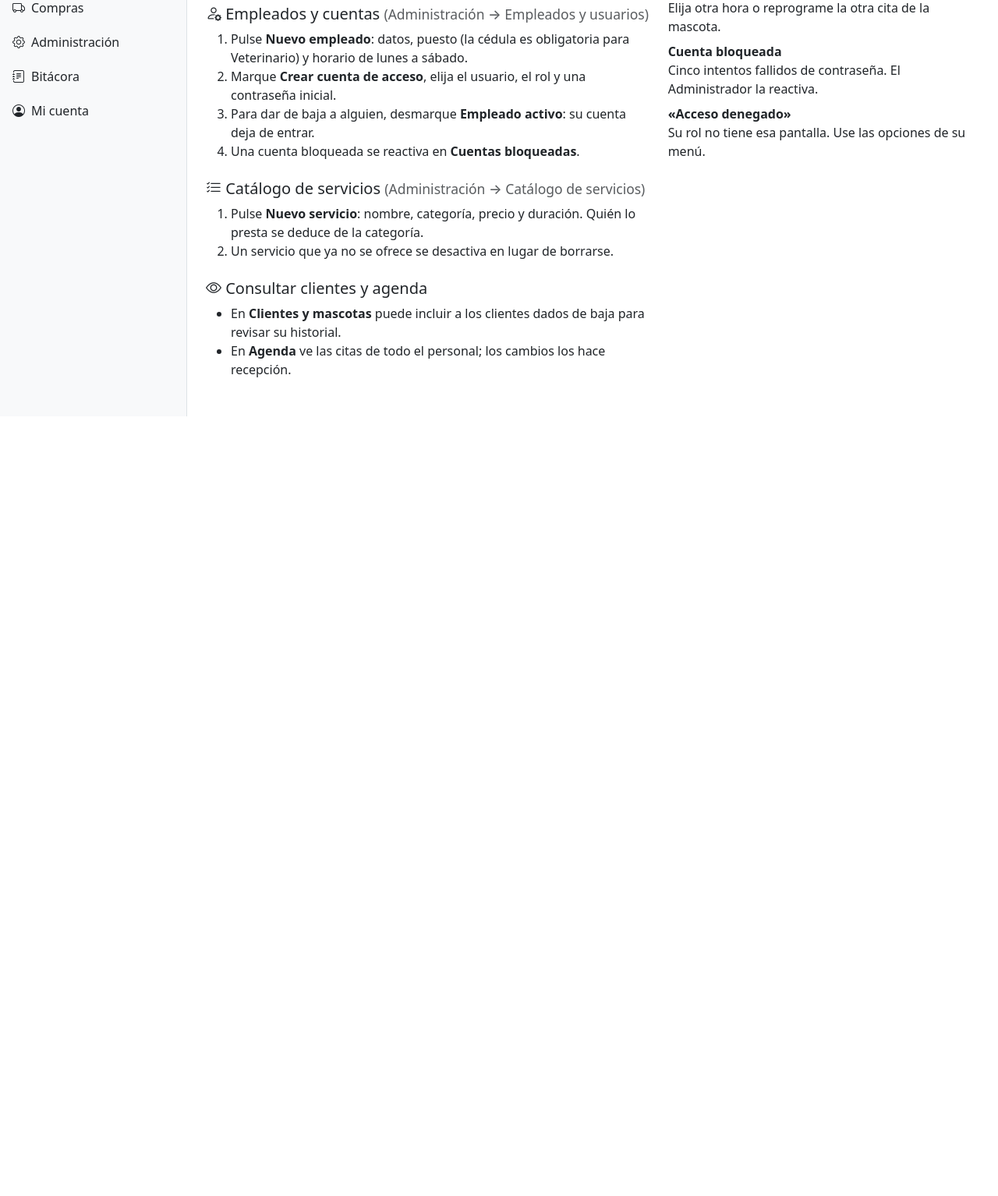
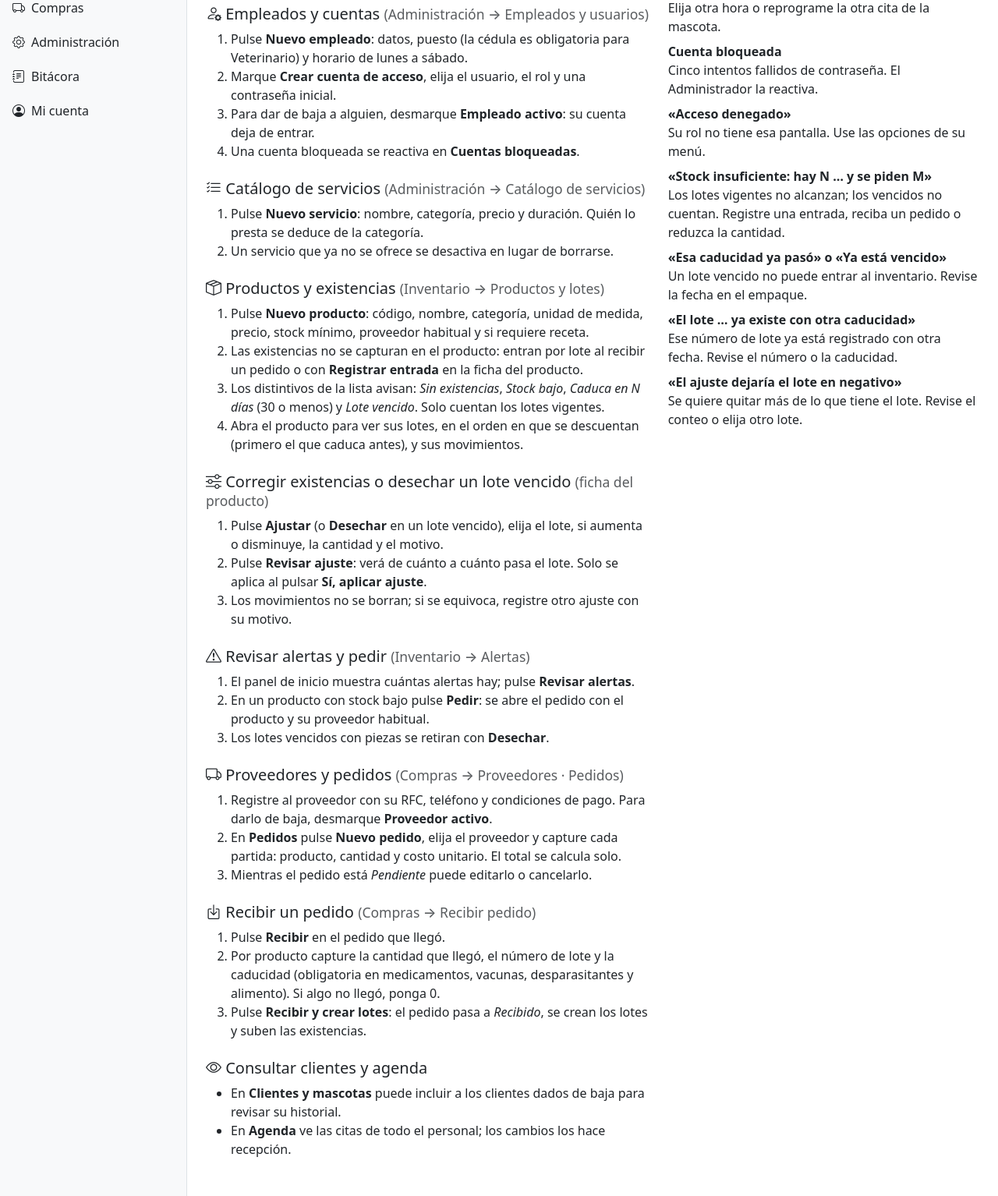
Before and after one commit to JECR2005/dogtor-veterinaria, a Django app: page /ayuda/ in a window 1280 px wide. Shown: the part 473-2007 px from the top of the page at 78% size. Before the commit the page ends 1007 px from the top, so only its background shows below. Run offline with Django 5.2, Linux system fonts and the light colour scheme; a user stored in the database is signed in; tables that the repository leaves empty hold one stand-in row (values such as "Sample post"); some libraries are stand-ins or nearby versions.

Commit message:
S2-12: Ayuda del Administrador con inventario y compras (bloque E)
- Procedimientos nuevos en la Ayuda del Administrador: productos y existencias, ajustes y desecho de
  lotes vencidos, alertas y «Pedir», proveedores y pedidos, recepción de pedidos; problemas frecuentes
  de inventario (stock insuficiente, caducidad vencida, lote con otra caducidad, ajuste en negativo).
- Pruebas: la Ayuda del Administrador los explica; Recepción, Veterinario y Estilista no ven Inventario
  ni Compras en el menú, el Inicio ni la Ayuda (RI-11). TS-01 ya recorre las rutas de P2.

Co-Authored-By: Claude Opus 5.5 <noreply@anthropic.com>
Claude-Session: https://claude.ai/code/session_012qUdeRyn81jVz6kfdz3RHN

```diff
--- a/templates/ayuda.html
+++ b/templates/ayuda.html
@@ -82,6 +82,47 @@
           </ol>
         </section>
         <section class="mb-4">
+          <h2 class="h5"><i class="bi bi-box-seam" aria-hidden="true"></i> Productos y existencias <span class="small text-body-secondary">(Inventario → Productos y lotes)</span></h2>
+          <ol>
+            <li>Pulse <strong>Nuevo producto</strong>: código, nombre, categoría, unidad de medida, precio, stock mínimo, proveedor habitual y si requiere receta.</li>
+            <li>Las existencias no se capturan en el producto: entran por lote al recibir un pedido o con <strong>Registrar entrada</strong> en la ficha del producto.</li>
+            <li>Los distintivos de la lista avisan: <em>Sin existencias</em>, <em>Stock bajo</em>, <em>Caduca en N días</em> (30 o menos) y <em>Lote vencido</em>. Solo cuentan los lotes vigentes.</li>
+            <li>Abra el producto para ver sus lotes, en el orden en que se descuentan (primero el que caduca antes), y sus movimientos.</li>
+          </ol>
+        </section>
+        <section class="mb-4">
+          <h2 class="h5"><i class="bi bi-sliders" aria-hidden="true"></i> Corregir existencias o desechar un lote vencido <span class="small text-body-secondary">(ficha del producto)</span></h2>
+          <ol>
+            <li>Pulse <strong>Ajustar</strong> (o <strong>Desechar</strong> en un lote vencido), elija el lote, si aumenta o disminuye, la cantidad y el motivo.</li>
+            <li>Pulse <strong>Revisar ajuste</strong>: verá de cuánto a cuánto pasa el lote. Solo se aplica al pulsar <strong>Sí, aplicar ajuste</strong>.</li>
+            <li>Los movimientos no se borran; si se equivoca, registre otro ajuste con su motivo.</li>
+          </ol>
+        </section>
+        <section class="mb-4">
+          <h2 class="h5"><i class="bi bi-exclamation-triangle" aria-hidden="true"></i> Revisar alertas y pedir <span class="small text-body-secondary">(Inventario → Alertas)</span></h2>
+          <ol>
+            <li>El panel de inicio muestra cuántas alertas hay; pulse <strong>Revisar alertas</strong>.</li>
+            <li>En un producto con stock bajo pulse <strong>Pedir</strong>: se abre el pedido con el producto y su proveedor habitual.</li>
+            <li>Los lotes vencidos con piezas se retiran con <strong>Desechar</strong>.</li>
+          </ol>
+        </section>
+        <section class="mb-4">
+          <h2 class="h5"><i class="bi bi-truck" aria-hidden="true"></i> Proveedores y pedidos <span class="small text-body-secondary">(Compras → Proveedores · Pedidos)</span></h2>
+          <ol>
+            <li>Registre al proveedor con su RFC, teléfono y condiciones de pago. Para darlo de baja, desmarque <strong>Proveedor activo</strong>.</li>
+            <li>En <strong>Pedidos</strong> pulse <strong>Nuevo pedido</strong>, elija el proveedor y capture cada partida: producto, cantidad y costo unitario. El total se calcula solo.</li>
+            <li>Mientras el pedido está <em>Pendiente</em> puede editarlo o cancelarlo.</li>
+          </ol>
+        </section>
+        <section class="mb-4">
+          <h2 class="h5"><i class="bi bi-box-arrow-in-down" aria-hidden="true"></i> Recibir un pedido <span class="small text-body-secondary">(Compras → Recibir pedido)</span></h2>
+          <ol>
+            <li>Pulse <strong>Recibir</strong> en el pedido que llegó.</li>
+            <li>Por producto capture la cantidad que llegó, el número de lote y la caducidad (obligatoria en medicamentos, vacunas, desparasitantes y alimento). Si algo no llegó, ponga 0.</li>
+            <li>Pulse <strong>Recibir y crear lotes</strong>: el pedido pasa a <em>Recibido</em>, se crean los lotes y suben las existencias.</li>
+          </ol>
+        </section>
+        <section class="mb-4">
           <h2 class="h5"><i class="bi bi-eye" aria-hidden="true"></i> Consultar clientes y agenda</h2>
           <ul>
             <li>En <strong>Clientes y mascotas</strong> puede incluir a los clientes dados de baja para revisar su historial.</li>
@@ -105,6 +146,16 @@
           <dd>Cinco intentos fallidos de contraseña. El Administrador la reactiva.</dd>
           <dt>«Acceso denegado»</dt>
           <dd>Su rol no tiene esa pantalla. Use las opciones de su menú.</dd>
+          {% if rol == "Administrador" %}
+            <dt>«Stock insuficiente: hay N … y se piden M»</dt>
+            <dd>Los lotes vigentes no alcanzan; los vencidos no cuentan. Registre una entrada, reciba un pedido o reduzca la cantidad.</dd>
+            <dt>«Esa caducidad ya pasó» o «Ya está vencido»</dt>
+            <dd>Un lote vencido no puede entrar al inventario. Revise la fecha en el empaque.</dd>
+            <dt>«El lote … ya existe con otra caducidad»</dt>
+            <dd>Ese número de lote ya está registrado con otra fecha. Revise el número o la caducidad.</dd>
+            <dt>«El ajuste dejaría el lote en negativo»</dt>
+            <dd>Se quiere quitar más de lo que tiene el lote. Revise el conteo o elija otro lote.</dd>
+          {% endif %}
         </dl>
       </section>
     </div>
```
Also changed, not shown: docs/gestion/sprint2.md (+1 -1 lines), tests/integracion/test_cierre_sesion_y_ayuda.py (+17 -0 lines), tests/sistema/test_TS01_acceso_directo_P1.py (+2 -1 lines).
